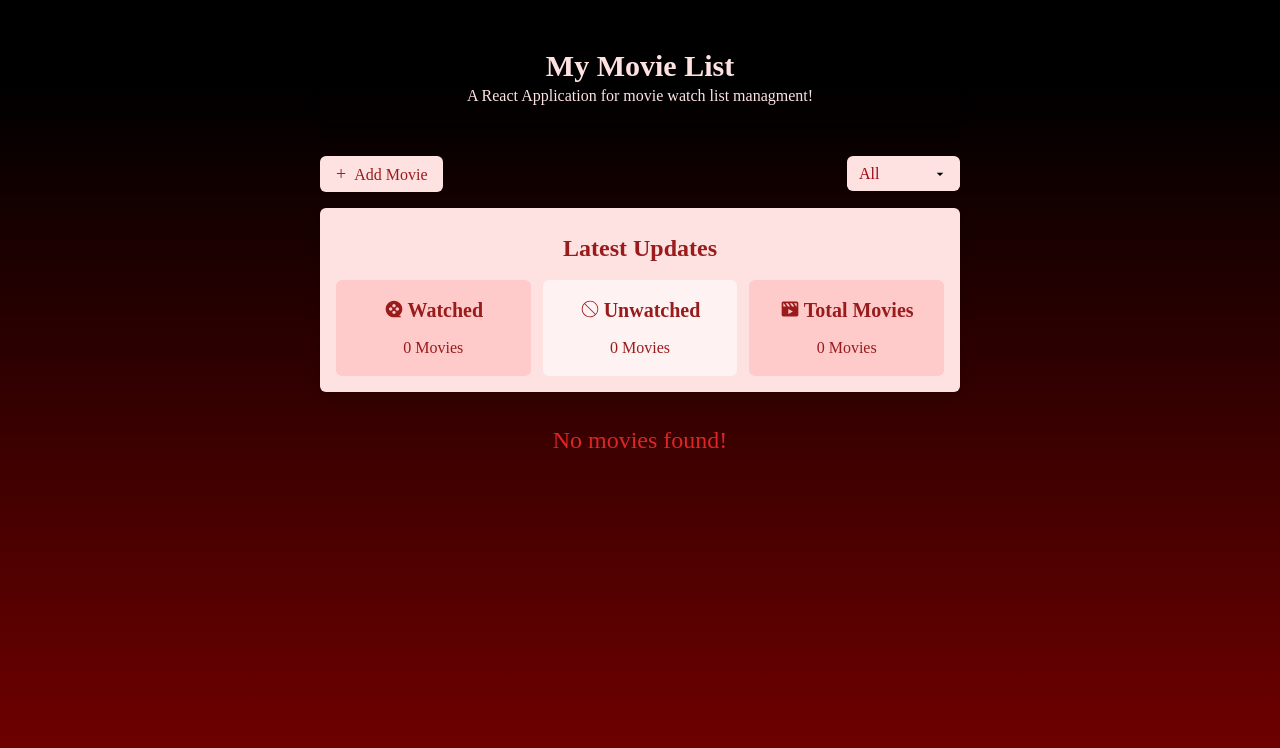
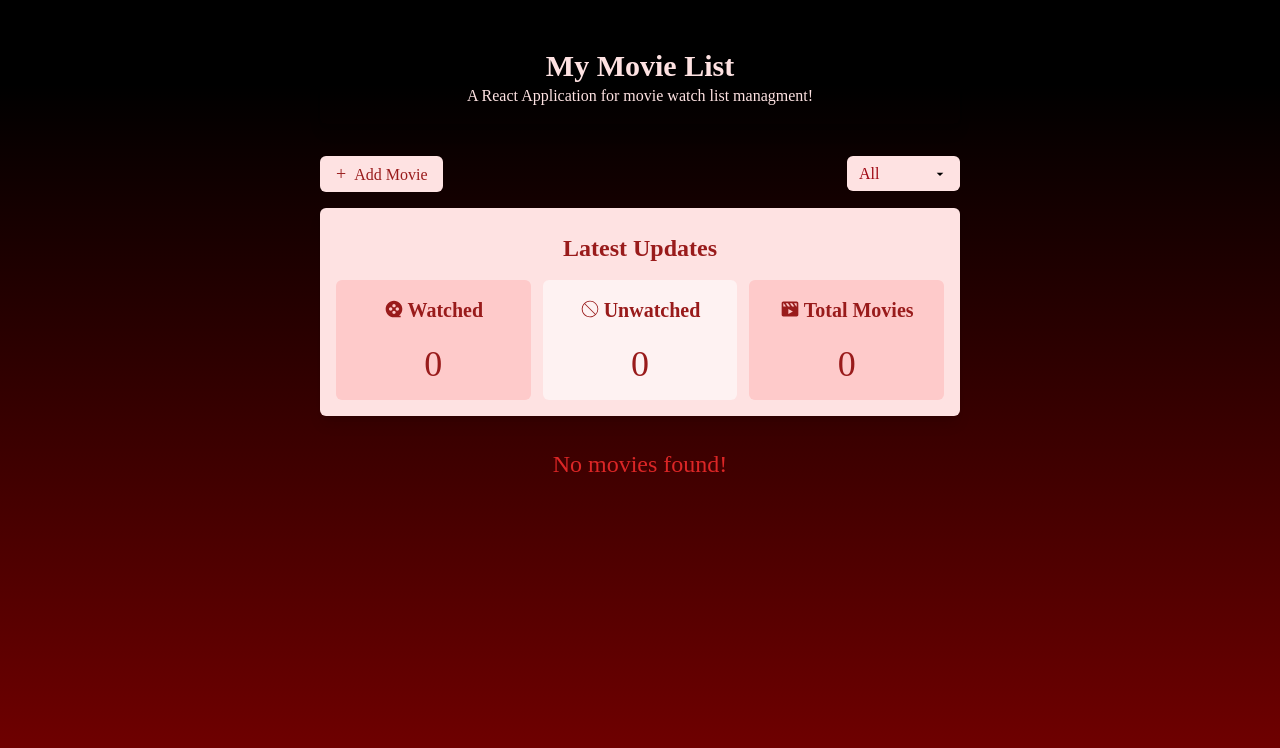
Before and after one commit to fataneh-mow/React-Class-Assignment-2-Week-2, a React (Vite) app in the folder assignment2/: page / in a window 1280 px wide. Shown: the top 748 px of the page. Built offline with nearby package versions, Linux system fonts and the light colour scheme.

Commit message:
style: UI improved

```diff
--- a/assignment2/src/components/MovieStatus.jsx
+++ b/assignment2/src/components/MovieStatus.jsx
@@ -1,7 +1,6 @@
 import { RiMovie2Fill } from "react-icons/ri";
 import { CiNoWaitingSign } from "react-icons/ci";
 import { BiSolidMoviePlay } from "react-icons/bi";
-
 
 export default function MovieStatus ({watchedCount, unwathcedCount, totalCount}) {
     return (
@@ -13,21 +12,21 @@ export default function MovieStatus ({watchedCount, unwathcedCount, totalCount})
                         <RiMovie2Fill size={20} className="mr-1 mb-[0.1rem]" />
                         Watched
                     </h2>
-                    <p className="text-center mt-3">{watchedCount} Movies</p>
+                    <p className="text-center mt-5 text-4xl">{watchedCount}</p>
                 </div>
                 <div className="bg-red-50 rounded-md p-4">
                     <h2 className="text-xl font-semibold justify-center flex items-center">
                         <CiNoWaitingSign size={20} className="mr-1 mb-[0.1rem]" />
                         Unwatched
                     </h2>
-                    <p className="text-center mt-3">{unwathcedCount} Movies</p>
+                    <p className="text-center mt-5 text-4xl">{unwathcedCount}</p>
                 </div>
                 <div className="bg-red-200 rounded-md p-4">
                     <h2 className="text-xl font-semibold justify-center flex items-center">
                         <BiSolidMoviePlay size={20} className="mr-1 mb-[0.1rem]" />
                         Total Movies
                     </h2>
-                    <p className="text-center mt-3">{totalCount} Movies</p>
+                    <p className="text-center mt-5 text-4xl">{totalCount}</p>
                 </div>
             </div>
         </div>
```
